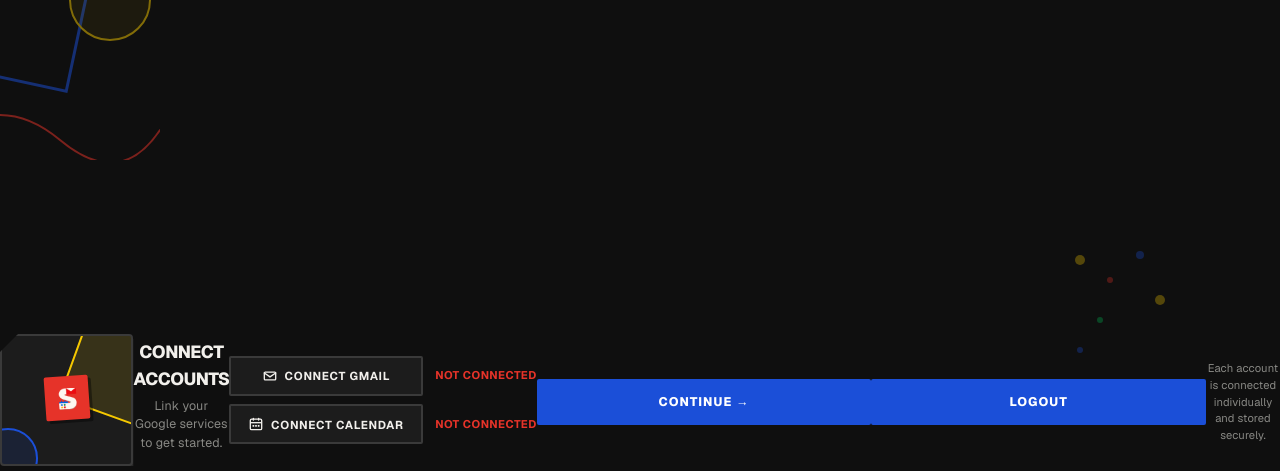
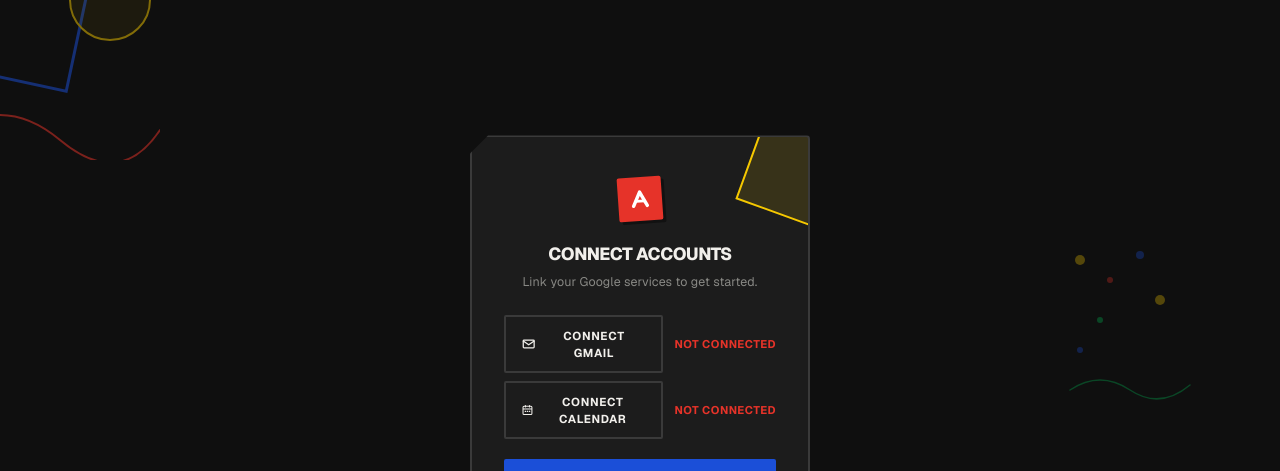
Before and after one commit to paramveer-cyber/SayDo, a Next.js app in the folder frontend/: page /dashboard/connect in a window 1280 px wide. Shown: the top 471 px of the page. Built offline with nearby package versions, Linux system fonts and the light colour scheme; no server answers.

Commit message:
fix: connect page layout

```diff
--- a/frontend/src/app/dashboard/connect/page.tsx
+++ b/frontend/src/app/dashboard/connect/page.tsx
@@ -121,19 +121,23 @@ function ConnectPageInner() {
       >
         <div
           className="nb-logo-mark"
-          style={{
-            width: 44,
-            height: 44,
-            marginBottom: "0.25rem",
-            overflow: "hidden",
-          }}
+          style={{ width: 44, height: 44, marginBottom: "0.25rem" }}
         >
-          <img
-            src="/icon.png"
-            alt="Corsair"
-            style={{ width: "100%", height: "100%", objectFit: "cover" }}
+          <svg width="22" height="22" viewBox="0 0 16 16" fill="none">
+            <path
+              d="M3 13L8 3L13 13"
+              stroke="currentColor"
+              strokeWidth="2.5"
+              strokeLinecap="round"
+              strokeLinejoin="round"
             />
-        </div>
+            <path
+              d="M5 9.5H11"
+              stroke="currentColor"
+              strokeWidth="2"
+              strokeLinecap="round"
+            />
+          </svg>
         </div>
 
         <div style={{ textAlign: "center", marginBottom: "0.5rem" }}>
@@ -296,7 +300,11 @@ function ConnectPageInner() {
                   strokeWidth="1.5"
                   strokeLinecap="round"
                 />
-              <path d="M1.5 6.5H14.5" stroke="currentColor" strokeWidth="1.5" />
+                <path
+                  d="M1.5 6.5H14.5"
+                  stroke="currentColor"
+                  strokeWidth="1.5"
+                />
                 <rect
                   x="4"
                   y="9"
@@ -341,7 +349,9 @@ function ConnectPageInner() {
                 }}
                 title="Disconnect Calendar"
               >
-              {activeLoadingPlugin === "disconnect-googlecalendar" ? "…" : "✕"}
+                {activeLoadingPlugin === "disconnect-googlecalendar"
+                  ? "…"
+                  : "✕"}
               </button>
             )}
             {!connectionStatus.googlecalendar && (
@@ -400,6 +410,7 @@ function ConnectPageInner() {
           Each account is connected individually and stored securely.
         </p>
       </div>
+    </div>
   );
 }
 
```
Lines whose indentation alone changed are shown as unchanged.
